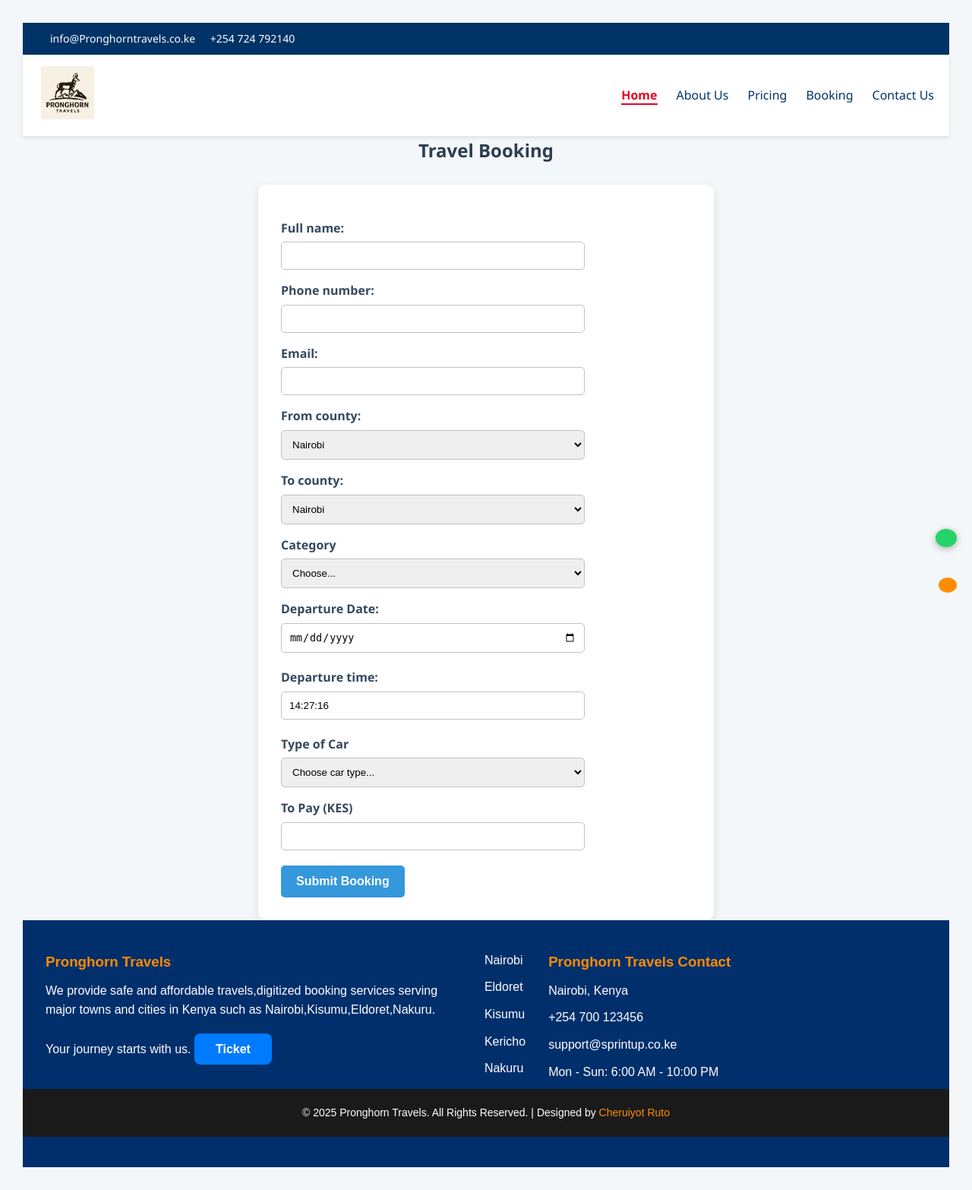
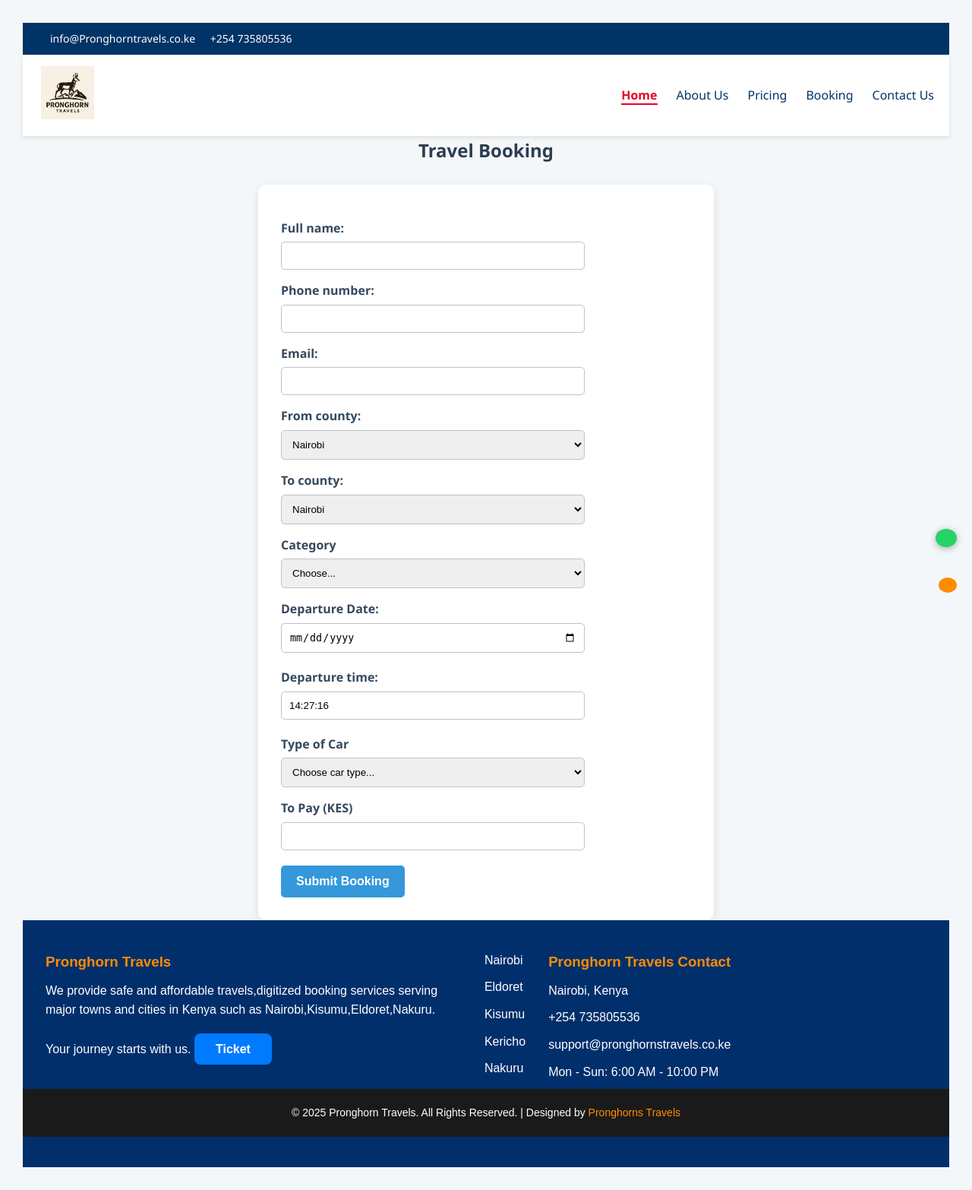
Before and after one commit to Ruto7708/pronghorns-travels, a Django app: page /booking/ in a window 1280 px wide. Shown: the whole page at 76% size. Run offline with Django 5.2, Linux system fonts and the light colour scheme.

Commit message:
Update booking.html

```diff
--- a/booking/templates/booking.html
+++ b/booking/templates/booking.html
@@ -126,7 +126,7 @@ button:hover {
   <div class="top-contact-bar">
     <div class="left-contact">
       <i class="fas fa-envelope"></i> info@Pronghorntravels.co.ke
-      <i class="fas fa-phone"></i> +254 724 792140
+      <i class="fas fa-phone"></i> +254 735805536
     </div>
     <div class="right-icons">
       <a href="#"><i class="fab fa-twitter"></i></a>
@@ -281,8 +281,8 @@ button:hover {
       <h3 style="color: #ff8c00;">Pronghorn Travels Contact</h3>
       <ul style="list-style: none; padding: 0;">
         <li><i class="fas fa-map-marker-alt"></i> Nairobi, Kenya</li>
-        <li><i class="fas fa-phone"></i> <a href="tel:+254700123456" style="color: white; text-decoration: none;">+254 700 123456</a></li>
-        <li><i class="fas fa-envelope"></i> <a href="mailto:support@sprintup.co.ke" style="color: white; text-decoration: none;">support@sprintup.co.ke</a></li>
+        <li><i class="fas fa-phone"></i> <a href="tel:+254735805536" style="color: white; text-decoration: none;">+254 735805536</a></li>
+        <li><i class="fas fa-envelope"></i> <a href="mailto:support@pronghornstravels.co.ke" style="color: white; text-decoration: none;">support@pronghornstravels.co.ke</a></li>
         <li><i class="fas fa-clock"></i> Mon - Sun: 6:00 AM - 10:00 PM</li>
       </ul>
     </div>
@@ -290,7 +290,7 @@ button:hover {
 
   <!-- Footer Bottom -->
   <div style="text-align: center; padding: 20px 0; background-color: #1a1a1a;">
-    <p style="margin: 0; font-size: 14px;">© 2025 Pronghorn Travels. All Rights Reserved. | Designed by <a href="#" style="color: #ff8c00; text-decoration: none;">Cheruiyot Ruto</a></p>
+    <p style="margin: 0; font-size: 14px;">© 2025 Pronghorn Travels. All Rights Reserved. | Designed by <a href="#" style="color: #ff8c00; text-decoration: none;">Pronghorns Travels</a></p>
   </div>
 
   <!-- Back to Top -->
@@ -301,7 +301,7 @@ button:hover {
 <!-- WhatsApp Floating Button -->
 <!-- WhatsApp Floating Button (Place just before </body>) -->
 <a
-  href="https://wa.me/254724792140?text=Hello%20Sprintup%20Services!"
+  href="https://wa.me/254724792140?text=Hello%20Pronghorns%20Travels!"
   target="_blank"
   style="
     position: fixed;
```
